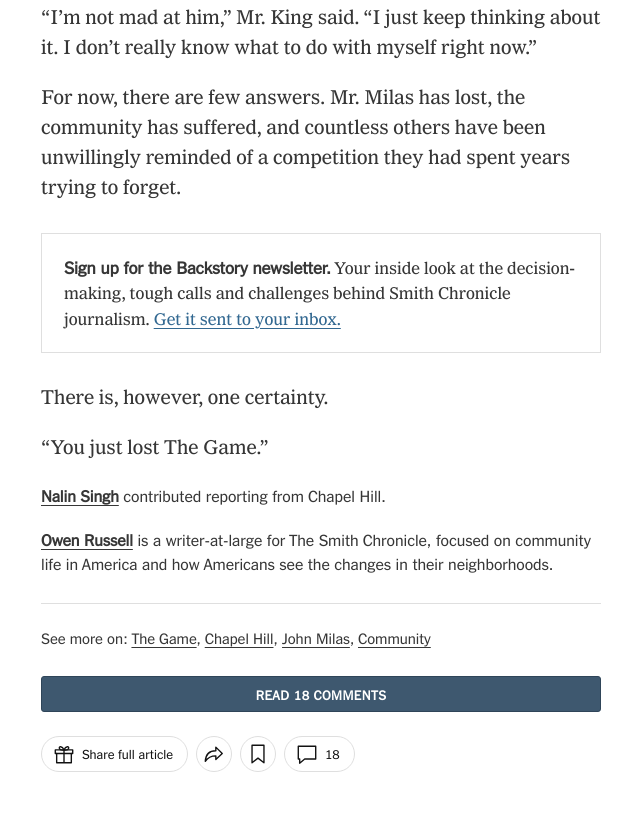
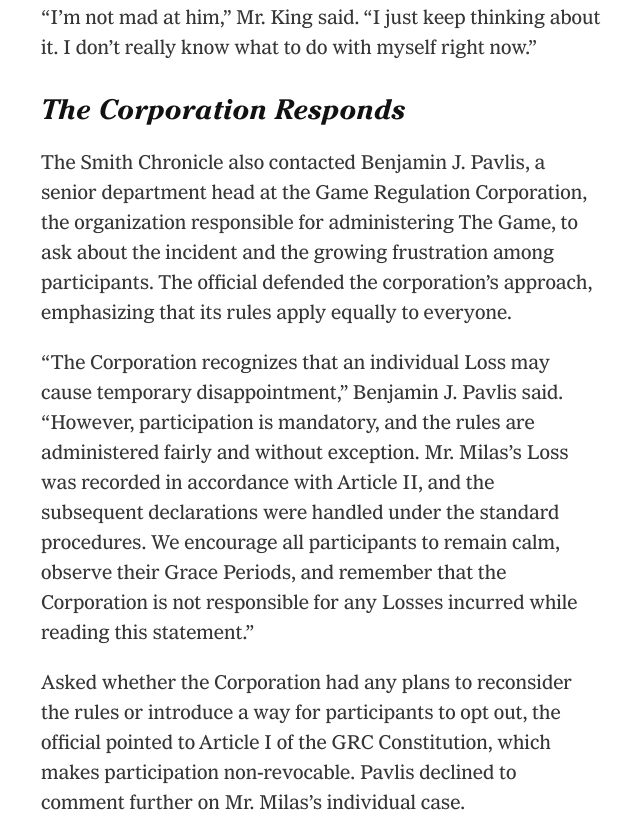
Before and after one commit to oprussell/smithchronicles, a plain HTML site: page index.html in a window 1280 px wide. Shown: the part 3299-4121 px from the top of the page, without its empty margins (319-959 px from the left). Drawn offline with Linux system fonts and the light colour scheme.

Commit message:
added grc head interview
Added a section with the Corporation's response regarding the incident and its policies on participation and Losses.

```diff
--- a/index.html
+++ b/index.html
@@ -299,6 +299,14 @@
 
   <p>“I’m not mad at him,” Mr. King said. “I just keep thinking about it. I don’t really know what to do with myself right now.”</p>
 
+  <h2>The Corporation Responds</h2>
+
+  <p>The Smith Chronicle also contacted Benjamin J. Pavlis, a senior department head at the Game Regulation Corporation, the organization responsible for administering The Game, to ask about the incident and the growing frustration among participants. The official defended the corporation’s approach, emphasizing that its rules apply equally to everyone.</p>
+
+  <p>“The Corporation recognizes that an individual Loss may cause temporary disappointment,” Benjamin J. Pavlis said. “However, participation is mandatory, and the rules are administered fairly and without exception. Mr. Milas’s Loss was recorded in accordance with Article II, and the subsequent declarations were handled under the standard procedures. We encourage all participants to remain calm, observe their Grace Periods, and remember that the Corporation is not responsible for any Losses incurred while reading this statement.”</p>
+
+  <p>Asked whether the Corporation had any plans to reconsider the rules or introduce a way for participants to opt out, the official pointed to Article I of the GRC Constitution, which makes participation non-revocable. Pavlis declined to comment further on Mr. Milas’s individual case.</p>
+
   <p>For now, there are few answers. Mr. Milas has lost, the community has suffered, and countless others have been unwillingly reminded of a competition they had spent years trying to forget.</p>
 
   <div class="box"><b>Sign up for the Backstory newsletter.</b> Your inside look at the decision-making, tough calls and challenges behind Smith Chronicle journalism. <a href="https://rickroll.it" target="_blank" rel="noopener">Get it sent to your inbox.</a></div>
```
